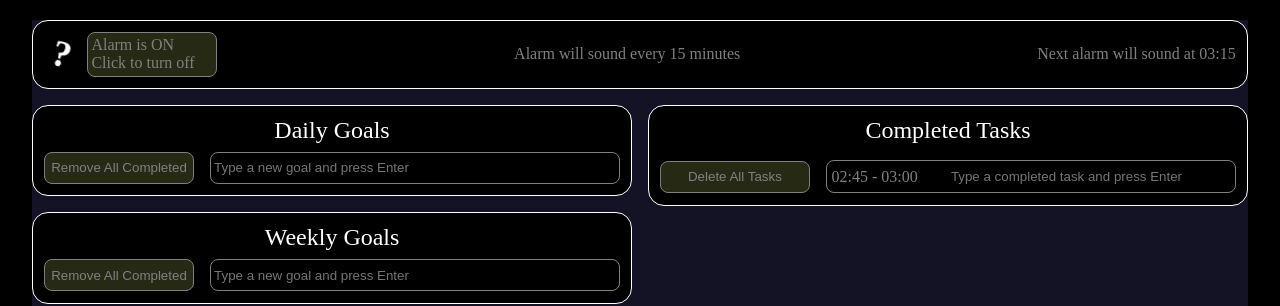
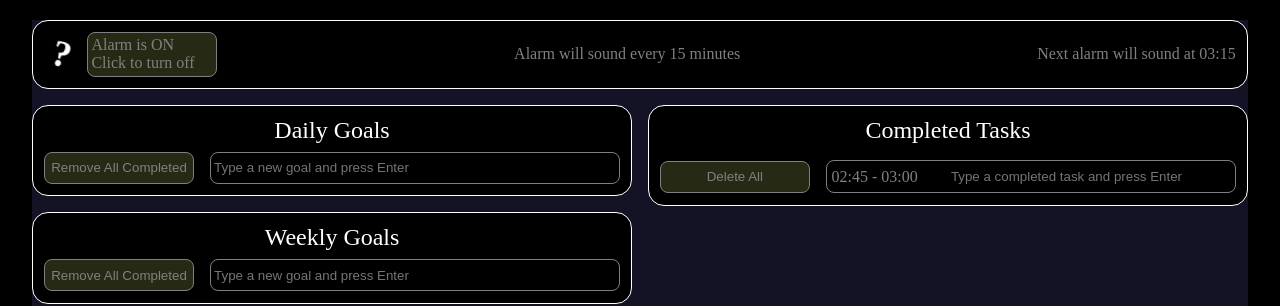
Before and after one commit to danifromecuador/plannywise_draft_4, a React (Vite) app: page / in a window 1280 px wide. Shown: the top 306 px of the page. Built offline with nearby package versions, Linux system fonts and the light colour scheme.

Commit message:
Shrink code avoiding to use curly braces | tracker | src/completedTasks/CompletedTasks.jsx |

```diff
--- a/src/completedTasks/CompletedTasks.jsx
+++ b/src/completedTasks/CompletedTasks.jsx
@@ -18,11 +18,7 @@ export const CompletedTasks = ({ storeLocal }) => {
       if (!input) setWarn1("Type something and then press Enter Key")
       if (input && input[0] == " ") setWarn1("Avoid adding spaces at the start")
       if (input && input[0] !== " " && previousIntervalStr === lastCompletedTaskInterval) setWarn1("Wait until next interval time to add a new completed task")
-      if (input && input[0] !== " " && previousIntervalStr !== lastCompletedTaskInterval) {
-        storeLocal.addTodo(previousIntervalStr, input)
-        setInput("")
-        setWarn1("Completed task was added sucessfully!")
-      }
+      if (input && input[0] !== " " && previousIntervalStr !== lastCompletedTaskInterval) (storeLocal.addTodo(previousIntervalStr, input), setInput(""))
       setTimeout(() => setWarn1(""), 5000)
     }
   }
@@ -45,7 +41,7 @@ export const CompletedTasks = ({ storeLocal }) => {
       </ul>
       <div className="warn1">{warn1}</div>
       <div className={`btn-input ${hide1}`}>
-        <button className='button' onClick={() => storeLocal.removeAllCompleted()}>Delete All Tasks</button>
+        <button className='button' onClick={() => storeLocal.removeAllCompleted()}>Delete All</button>
         <div className='interval-input'>
           <span>{previousIntervalStr}</span>
           <input
```
